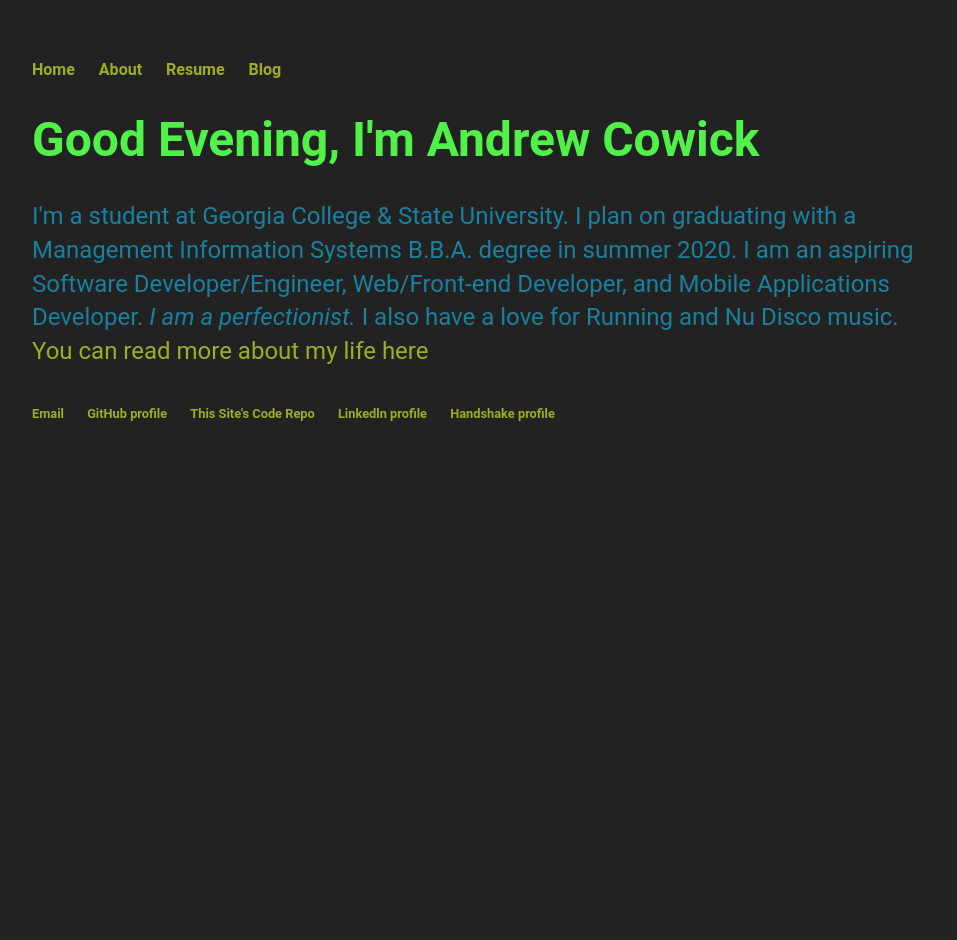
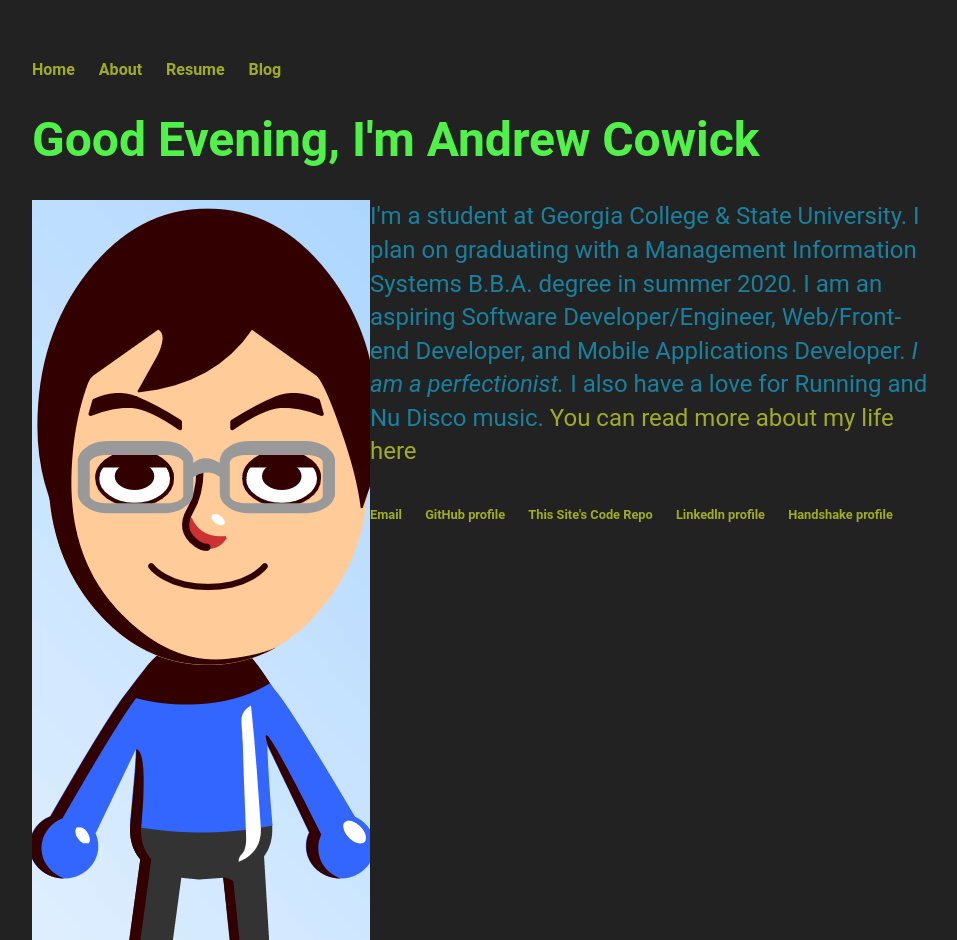
Before and after one commit to acow19/acow19.github.io, a Jekyll site: the page built from index.html, in a window 1280 px wide. Shown: the whole page, without its empty margins (160-1117 px from the left). Built offline with Jekyll 4.4.1, drawn with Linux system fonts in a browser that asks for light colours; before the commit the page ends 900 px from its top, so only the background shows below that.

Commit message:
Added a picture of myself as a Mii.

```diff
--- a/index.html
+++ b/index.html
@@ -19,6 +19,7 @@ title: Andrew Cowick, Aspiring Professional Programmer
             }
             document.write('<h1>' + greeting + " " + "I'm Andrew Cowick" + '</h1>');
         </script>
+        <img src="Me As A Mii.png" alt="Me As A Mii" align="left" />
         <p>
             I'm a student at Georgia College & State University. I plan on graduating with a Management Information Systems B.B.A. degree in summer 2020.
             I am an aspiring Software Developer/Engineer, Web/Front-end Developer, and Mobile Applications Developer.
```
Also changed, not shown: Me As A Mii.PNG (added).
